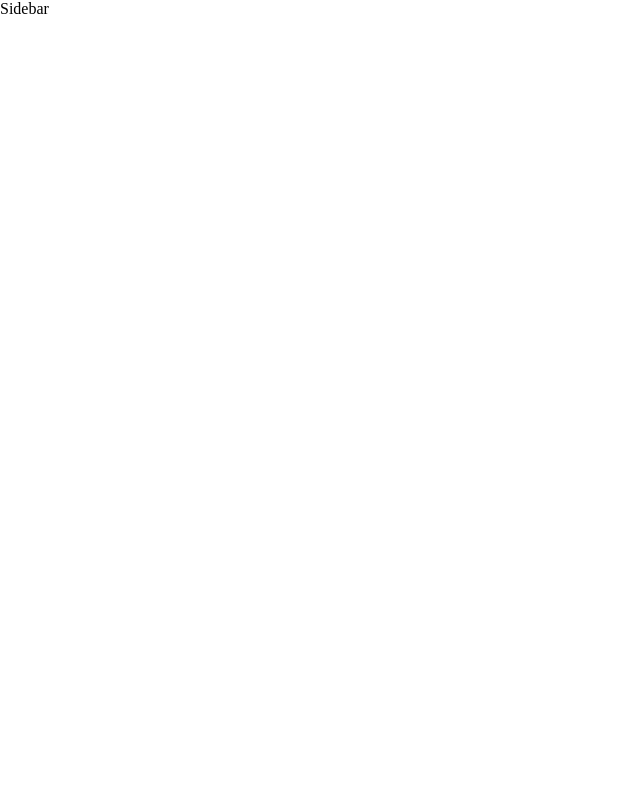
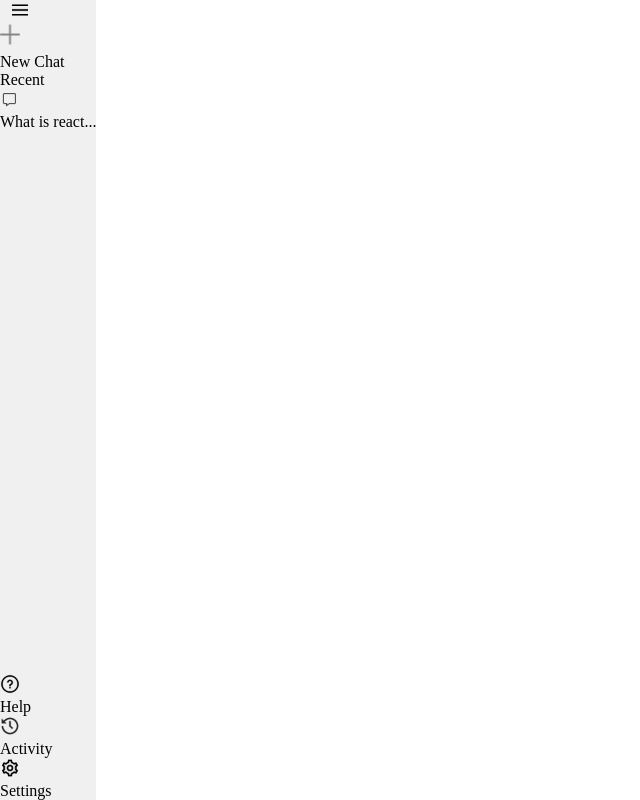
Before and after one commit to Aryankpoor/metamorpheus, a React (Vite) app: page / in a window 1280 px wide. Shown: the whole page, without its empty margins (0-640 px from the left). Built offline with nearby package versions, Linux system fonts and the light colour scheme.

Commit message:
added sidebar

```diff
--- a/src/components/Sidebar/Sidebar.css
+++ b/src/components/Sidebar/Sidebar.css
@@ -0,0 +1,17 @@
+.sidebar {
+    min-height: 100vh;
+    display: inline-flex;
+    flex-direction: column;
+    justify-content: space-between;
+    background-color: #f0f0f0;
+}
+
+.sidebar img{
+    width: 20px;
+}
+
+.sidebar .menu {
+    display:block;
+    margin-left: 10px;
+    cursor: pointer;
+}
--- a/src/components/Sidebar/Sidebar.jsx
+++ b/src/components/Sidebar/Sidebar.jsx
@@ -1,10 +1,38 @@
 import React from 'react'
 import './Sidebar.css'
+import {assets} from '../../assets/assets'
 
 const Sidebar = () => {
   return (
     <div className='sidebar'>
-        Sidebar
+        <div className='top'>
+            <img src={assets.menu_icon} alt="menu icon" className='menu' />
+            <div className="new-chat">
+                <img src={assets.plus_icon} alt="new chat icon" />
+                <p>New Chat</p>
+            </div>
+            <div className="recent">
+                <p className="recent-title">Recent</p>
+                <div className="recent-entry">
+                    <img src={assets.message_icon} alt="message icon" />
+                    <p>What is react...</p>
+                </div>
+            </div>
+        </div>
+        <div className='bottom'>
+            <div className="bottom-item recent-entry">
+                <img src={assets.question_icon} alt="question icon" />
+                <p>Help</p>
+            </div>
+            <div className="bottom-item recent-entry">
+                <img src={assets.history_icon} alt="question icon" />
+                <p>Activity</p>
+            </div>
+            <div className="bottom-item recent-entry">
+                <img src={assets.setting_icon} alt="question icon" />
+                <p>Settings</p>
+            </div>
+        </div>
     </div>
   )
 }
```
